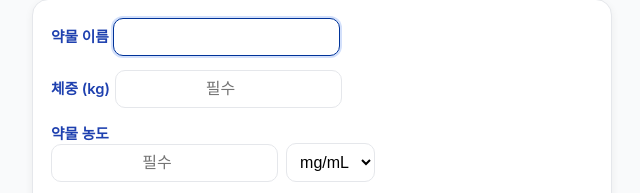
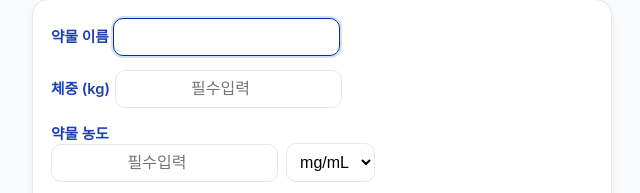
Before and after one commit to hodewdew-creator/general_drug_calculator, a plain HTML site: page index.html in a window 1280 px wide. Shown: the part 162-355 px from the top of the page, 318-958 px from the left. Drawn offline with Linux system fonts and the light colour scheme.

Commit message:
Update index.html

```diff
--- a/index.html
+++ b/index.html
@@ -51,12 +51,12 @@
         </div>
         <div>
           <label for="weight">체중 (kg)</label>
-          <input type="number" id="weight" placeholder="필수" min="0.1" step="0.1">
+          <input type="number" id="weight" placeholder="필수입력" min="0.1" step="0.1">
         </div>
         <div>
           <label for="conc">약물 농도</label>
           <div class="inline">
-            <input type="number" id="conc" placeholder="필수" step="0.01">
+            <input type="number" id="conc" placeholder="필수입력" step="0.01">
             <select id="concUnit">
               <option value="mg">mg/mL</option>
               <option value="µg">µg/mL</option>
```
